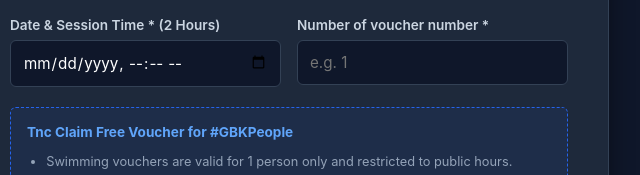
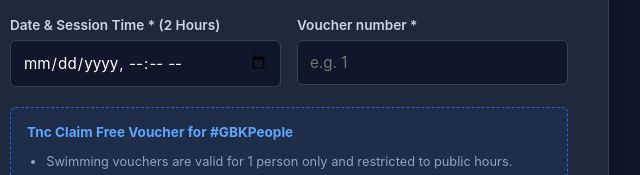
Before and after one commit to ops-stack-pr/rsvp-trial-packages-edu, a plain HTML site: page index.html in a window 1280 px wide. Shown: the part 439-614 px from the top of the page, 351-991 px from the left. Drawn offline with Linux system fonts and the light colour scheme.

Commit message:
Update index.html

```diff
--- a/index.html
+++ b/index.html
@@ -87,7 +87,7 @@
         <input type="datetime-local" id="reserveDate" name="reserveDate" max="2026-12-31T23:59" required>
       </div>
       <div class="form-group">
-        <label for="voucherNumber">Number of voucher number *</label>
+        <label for="voucherNumber">Voucher number *</label>
         <input type="number" id="voucherNumber" name="voucherNumber" min="1" placeholder="e.g. 1" required>
       </div>
     </div>
```
